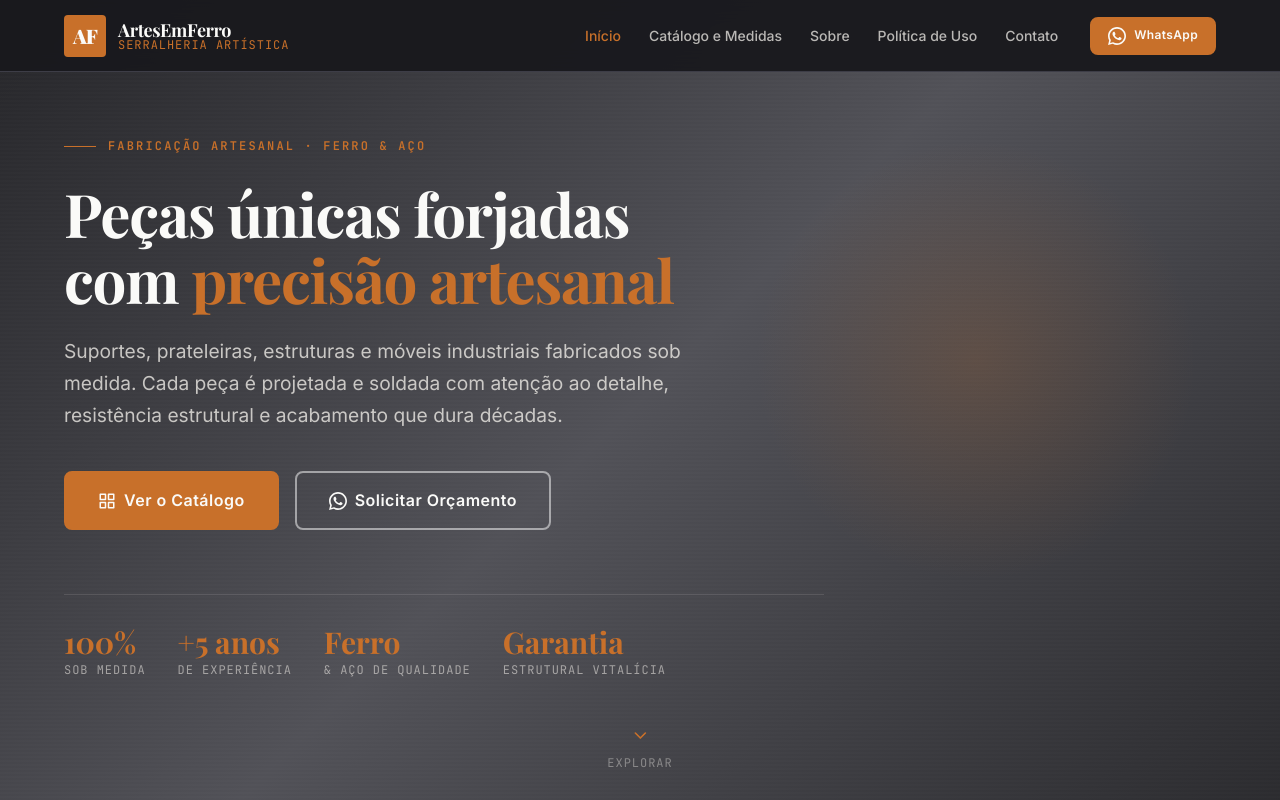
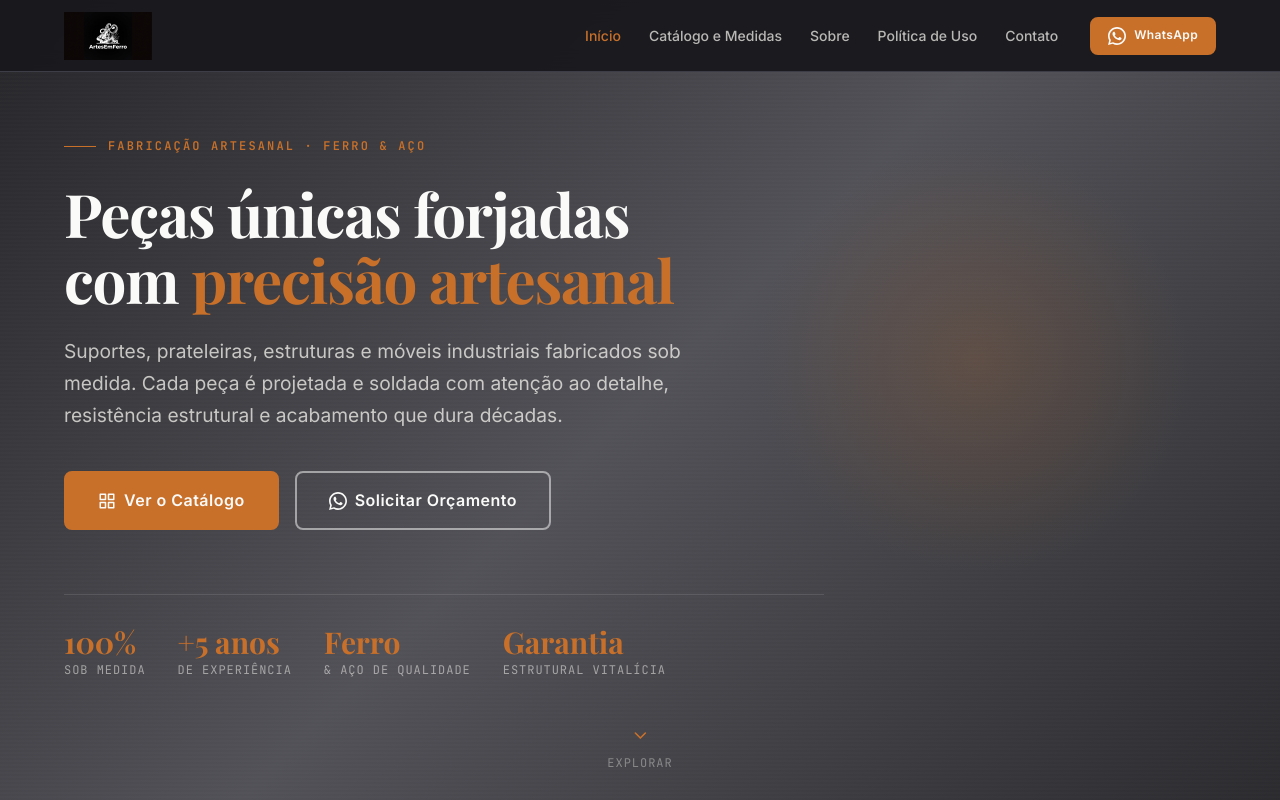
Before and after one commit to ArtesEmFerro/ArtesEmFerro, a plain HTML site: page index.html in a window 1280 px wide. Shown: the top 800 px of the page. Drawn offline with nearby package versions, Linux system fonts and the light colour scheme.

Commit message:
feat: integra logo oficial e ajusta header/footer em todas as páginas
- Move imagem logo (image_542771e8.jpg) para assets/logo.jpg
- Substitui placeholder de texto 'AF' pelo logo real em todos os headers e footers
- Ajusta CSS: .site-logo-img com filter invert(1) para contraste no fundo escuro
- Remove classes .site-logo-mark que não são mais usadas

```diff
--- a/css/styles.css
+++ b/css/styles.css
@@ -298,17 +298,16 @@ img {
   text-decoration: none;
   flex-shrink: 0;
 }
-.site-logo-mark {
-  width: 42px; height: 42px;
-  display: flex; align-items: center; justify-content: center;
-  background: var(--color-copper);
-  border-radius: var(--radius-sm);
-  font-family: var(--font-display);
-  font-weight: 900;
-  font-size: var(--text-xl);
-  color: var(--color-white);
-  letter-spacing: -0.04em;
-  line-height: 1;
+.site-logo-img {
+  height: 48px;
+  width: auto;
+  display: block;
+  /* Logo preto/branco: inverte para ficar branco no fundo escuro */
+  filter: invert(1) brightness(1.05);
+  transition: opacity var(--transition-fast);
+}
+.site-logo:hover .site-logo-img {
+  opacity: 0.85;
 }
 .site-logo-text {
   display: flex;
@@ -945,8 +944,7 @@ img {
   align-items: start;
 }
 
-.footer-brand .site-logo-name { font-size: var(--text-xl); }
-.footer-brand .site-logo-tagline { margin-top: var(--space-1); }
+.footer-brand .site-logo-img { height: 42px; }
 
 .footer-brand-desc {
   font-size: var(--text-sm);
--- a/index.html
+++ b/index.html
@@ -37,11 +37,7 @@
 
       <!-- Logo -->
       <a href="#inicio" class="site-logo" aria-label="ArtesEmFerro — Ir para o início">
-        <div class="site-logo-mark" aria-hidden="true">AF</div>
-        <div class="site-logo-text">
-          <span class="site-logo-name">ArtesEmFerro</span>
-          <span class="site-logo-tagline">Serralheria Artística</span>
-        </div>
+        <img src="./assets/logo.jpg" alt="ArtesEmFerro — Serralheria Artística" class="site-logo-img" width="140" height="48" />
       </a>
 
       <!-- Toggle mobile -->
@@ -860,11 +856,7 @@
         <!-- Brand -->
         <div class="footer-brand">
           <a href="#inicio" class="site-logo" aria-label="ArtesEmFerro — voltar ao topo">
-            <div class="site-logo-mark" aria-hidden="true">AF</div>
-            <div class="site-logo-text">
-              <span class="site-logo-name">ArtesEmFerro</span>
-              <span class="site-logo-tagline">Serralheria Artística</span>
-            </div>
+            <img src="./assets/logo.jpg" alt="ArtesEmFerro — Serralheria Artística" class="site-logo-img" width="140" height="48" />
           </a>
           <p class="footer-brand-desc">
             Fabricação artesanal em ferro e aço sob medida. Precisão, resistência e acabamento em cada peça.
```
Also changed, not shown: politica-de-uso.html (+2 -10 lines), assets/logo.jpg (added).
